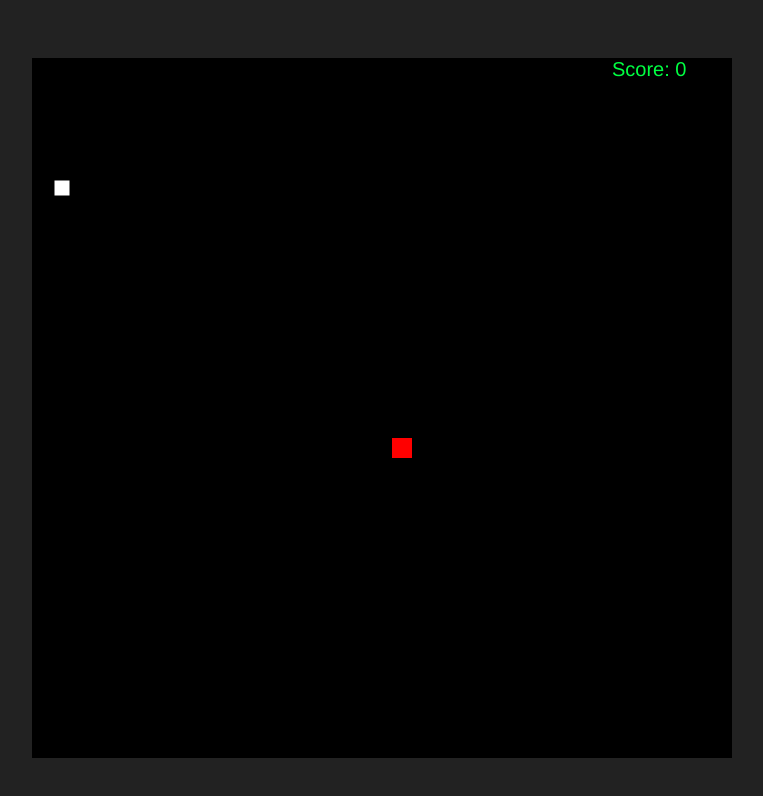
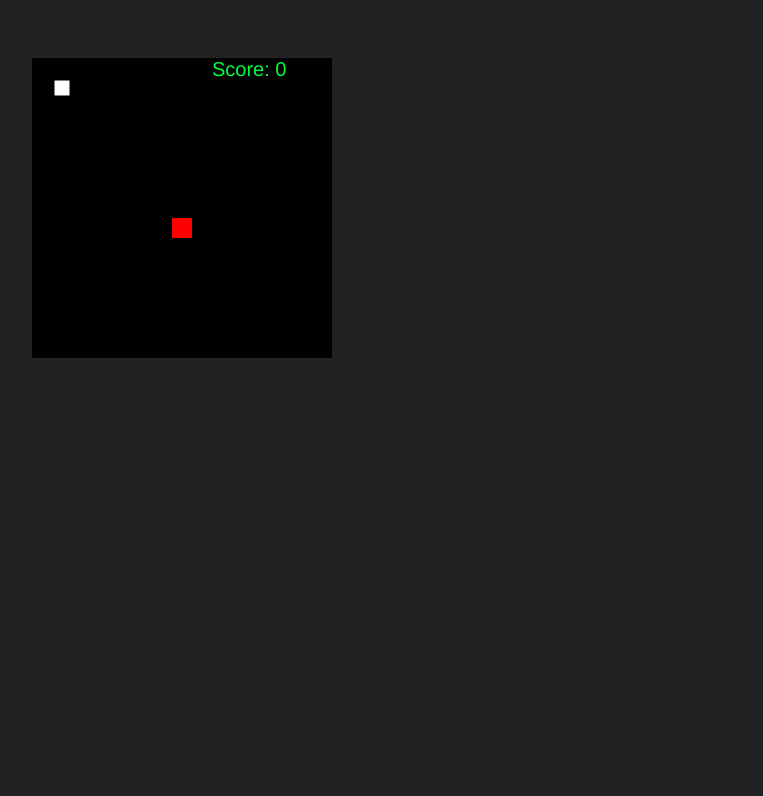
Before and after one commit to ayrzDev/Snake, a plain HTML site: page index.html in a window 1280 px wide. Shown: the whole page, without its empty margins (226-989 px from the left). Drawn offline with Linux system fonts and the light colour scheme.

Commit message:
Update index.html

```diff
--- a/index.html
+++ b/index.html
@@ -12,7 +12,7 @@
     </head>
 
     <body>
-        <canvas class="canvas" id="canvas" width="700" height="700"></canvas>
+        <canvas class="canvas" id="canvas" width="300" height="300"></canvas>
         <script src="game.js"></script>
     </body>
 </html>
```
